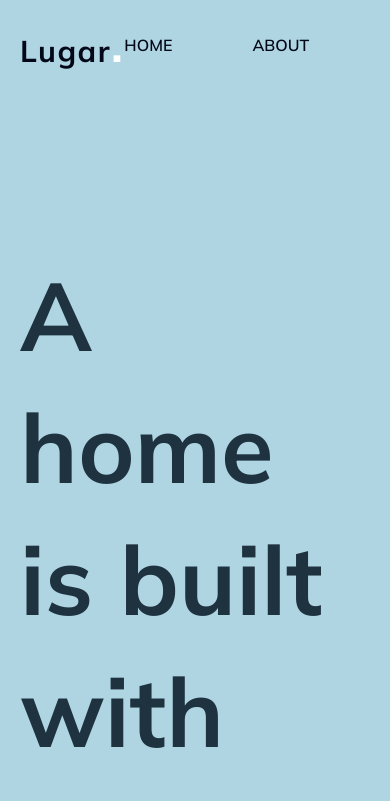
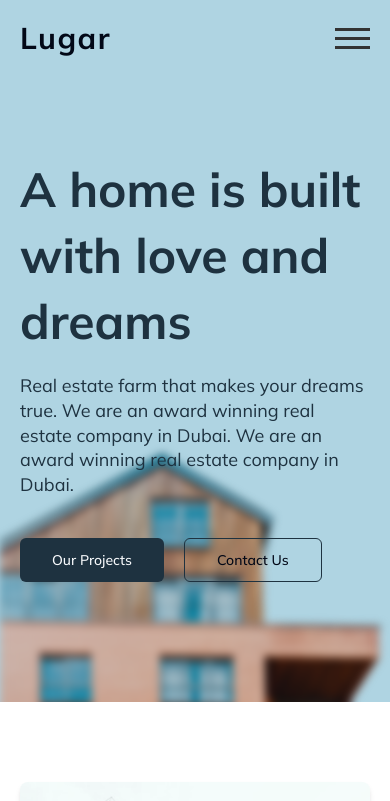
Before and after one commit to vaskrsijep/next_real_estate, a Next.js app: page / in a window 390 px wide. Shown: the top 801 px of the page. Built offline with nearby package versions, Linux system fonts and the light colour scheme.

Commit message:
responsive menu added

```diff
--- a/src/app/globals.css
+++ b/src/app/globals.css
@@ -11,6 +11,29 @@ li {
 li:hover {
   cursor: pointer;
   color: #F9FAFB;
+  transform:translateX(5px);
+  transition: 0.5s ease;
+}
+
+.hamburger span {
+  display: block;
+  width: 35px;
+  height: 3px;
+  margin: 6px auto;
+  background-color: #333;
+  transition: all 0.3s ease-in-out;
+}
+
+.hamburger.active span:nth-child(1) {
+  transform: rotate(-45deg) translate(-9px, 6px);
+}
+
+.hamburger.active span:nth-child(2) {
+  opacity: 0;
+}
+
+.hamburger.active span:nth-child(3) {
+  transform: rotate(45deg) translate(-8px, -8px);
 }
 
 @layer base {
--- a/src/app/page.tsx
+++ b/src/app/page.tsx
@@ -14,18 +14,18 @@ export default function Home() {
   return (
       <>
       <header className="bg-[#AFD4E2] relative overflow-hidden z-0">
-        <div className="max-w-7xl mx-auto z-50 px-5 md:px-0">
+        <div className="max-w-7xl mx-auto z-50 px-5 lg:px-0">
           <Navbar />
           <Heading />
         </div>
       </header>
-      <div className="max-w-7xl mx-auto z-50 px-5 md:px-0 overflow-hidden">
+      <div className="max-w-7xl mx-auto z-50 px-5 lg:px-0 overflow-hidden">
       <About/>
       <Ongoing/>
       <Testimonials/>
       <Contact/>
       </div>
-      <div className="px-5 md:px-0 overflow-hidden">
+      <div className="px-5 lg:px-0 overflow-hidden">
         <Footer/>
       </div>
     </>
--- a/src/components/Sections/Hero.tsx
+++ b/src/components/Sections/Hero.tsx
@@ -6,9 +6,9 @@ import Image from "next/image";
 const Heading = () => {
   return (
     <div className="flex flex-col items-start gap-5">
-      <motion.div className="flex flex-col items-start gap-5 max-w-2xl right-0 py-40">
+      <motion.div className="flex flex-col items-start gap-5 max-w-2xl right-0 md:py-40 py-20">
         <motion.h1
-          className="text-8xl font-bold text-[#1E3240] tracking-normal leading-snug"
+          className="md:text-7xl text-5xl font-bold text-[#1E3240] tracking-normal leading-snug"
           animate={{ opacity: 1, x: 0 }}
           initial={{ opacity: 0, x: -1000 }}
           transition={{ duration: 0.5 }}
@@ -16,12 +16,13 @@ const Heading = () => {
           A home is built with love and dreams
         </motion.h1>
         <motion.p
-          className="text-lg"
+          className="text-lg text-[#1E3240] tracking-normal leading-snug "
           animate={{ opacity: 1, x: 0 }}
           initial={{ opacity: 0, x: -1000 }}
           transition={{ duration: 1 }}
         >
-          Real estate farm that makes your dreams true.
+          Real estate farm that makes your dreams true. We are an award winning real estate company in Dubai.
+          We are an award winning real estate company in Dubai.
         </motion.p>
         <motion.div
           animate={{ opacity: 1, x: 0 }}
@@ -35,7 +36,7 @@ const Heading = () => {
       </motion.div>
       <div>
         <motion.div
-          className="absolute right-0 -bottom-28 -z-10"
+          className="absolute right-0 -bottom-28 -z-10 blur-sm lg:blur-none"
           animate={{ opacity: 1, x: 0 }}
           initial={{ opacity: 0, x: 1000 }}
           transition={{ duration: 0.5 }}
@@ -45,6 +46,14 @@ const Heading = () => {
             alt="hero"
             width={500}
             height={50}
+            className="hidden md:flex"
+          />
+          <Image
+            src="/images/house2.png"
+            alt="hero"
+            width={500}
+            height={50}
+            className="md:hidden flex"
           />
         </motion.div>
       </div>
--- a/src/components/Sections/Navbar.tsx
+++ b/src/components/Sections/Navbar.tsx
@@ -1,21 +1,72 @@
-import React from 'react'
-import {motion } from "framer-motion"
+"use client"
+import React from "react";
+import { motion } from "framer-motion";
 const Navbar = () => {
+  const [open, setOpen] = React.useState(false);
+
+  const handleClick = () => {
+    setOpen(!open);
+    console.log(open);
+  };
   return (
-    <div className='flex justify-between items-center py-5'>
-      <motion.div className='text-3xl font-bold tracking-wider' animate={{ opacity: 1, x: 0 }} initial={{ opacity: 0, x: -100 }} transition={{ duration: 0.5 }}>
-        Lugar<span className='text-white font-bold text-5xl'>.</span>
+    <>
+    {open &&
+      <div className="relative w-full bg-white h-full">
+        <div className="absolute z-50 w-1/3 right-0 top-16">
+        <motion.ul className="flex items-center justify-center  gap-10 flex-col text-xl h-full bg-blue-100 rounded-lg text-[#1E3240] py-10 hover:text-black shadow-inner" animate={{ opacity: 1, x: 0 }} initial={{ opacity: 0, x: 100 }} transition={{ duration: 0.5 }}>
+          <li className="hover:text-[#1E3240]">Home</li>
+          <li className="hover:text-[#1E3240]">About</li>
+          <li className="hover:text-[#1E3240]">Project</li>
+          <li className="hover:text-[#1E3240]">Contact</li>
+        </motion.ul>
+        </div>
+      </div>
+      }
+      <div className="flex justify-between items-center py-5 relative">
+        <motion.div
+          className="text-3xl font-bold tracking-wider"
+          animate={{ opacity: 1, x: 0 }}
+          initial={{ opacity: 0, x: -100 }}
+          transition={{ duration: 0.5 }}
+        >
+          Lugar
         </motion.div>
-      <motion.div animate={{ opacity: 1, y: 0 }} initial={{ opacity: 0, y: -100 }} transition={{ duration: 0.5 }}>
-        <ul className='uppercase flex items-center justify-center gap-20 cursor-pointer font-semibold'>
+        <motion.div
+          animate={{ opacity: 1, y: 0 }}
+          initial={{ opacity: 0, y: -100 }}
+          transition={{ duration: 0.5 }}
+        >
+          <ul className="uppercase items-center justify-center gap-20 cursor-pointer font-semibold md:flex hidden">
             <li>Home</li>
             <li>About</li>
             <li>Project</li>
             <li>Contact</li>
           </ul>
         </motion.div>
+        <motion.div
+          animate={{ opacity: 1, y: 0 }}
+          initial={{ opacity: 0, y: -100 }}
+          transition={{ duration: 0.5 }}
+        >
+          <motion.div className="hamburger md:hidden block cursor-pointer" onClick={handleClick} animate={{ opacity: 1, y: 0 }} initial={{ opacity: 0, y: -100 }} transition={{ duration: 0.5 }}>
+        <motion.span
+          className="hamburger-span"
+          animate={{ rotate: open ? -45 : 0, translateX: open ? -9 : 0, translateY: open ? 9 : 0 }}
+        ></motion.span>
+          <motion.span
+          className="hamburger-span"
+          animate={{ opacity: open ? 0 : 1 }}
+          transition={{ duration: open ? 0 : 5 }}
+        ></motion.span>
+        <motion.span
+          className="hamburger-span"
+          animate={{ rotate: open ? 45 : 0, translateX: open ? -8 : 0, translateY: open ? -8 : 0 }}
+        ></motion.span>
+          </motion.div>
+        </motion.div>
       </div>
-  )
-}
+    </>
+  );
+};
 
-export default Navbar
+export default Navbar;
```
Lines whose indentation alone changed are shown as unchanged.
